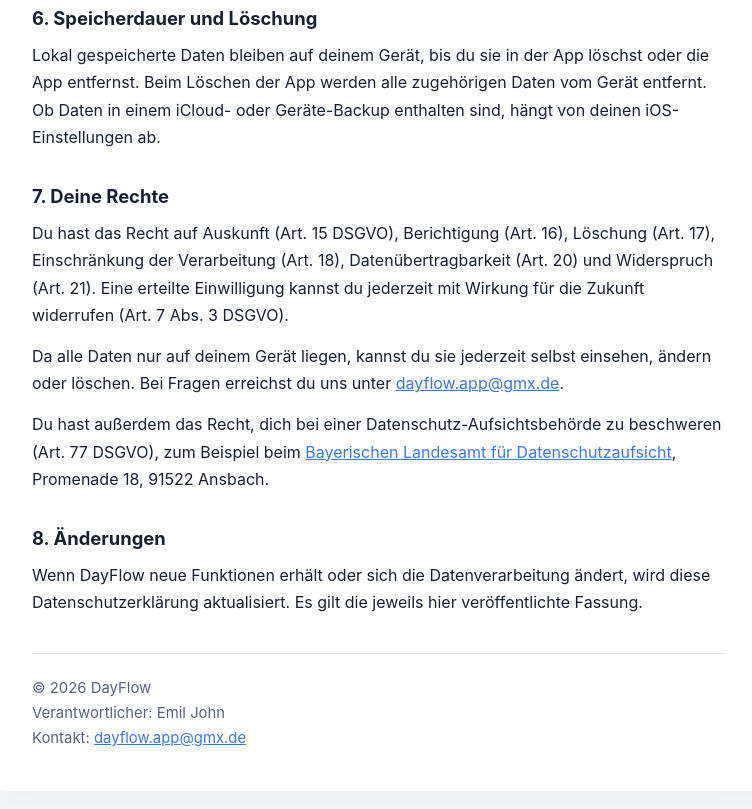
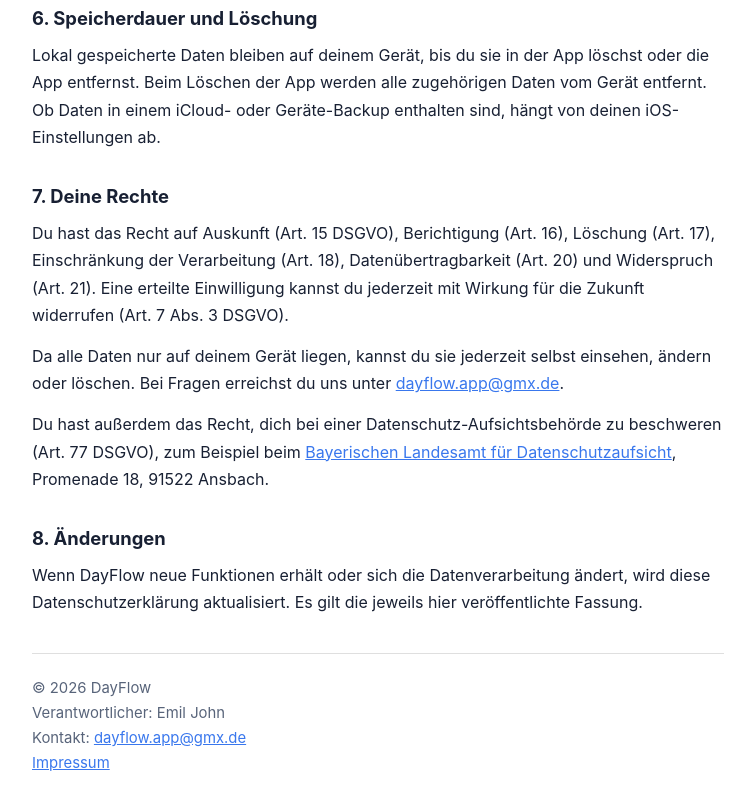
Before and after one commit to emil-john-29/dayflow-datenschutz, a plain HTML site: page index.html in a window 1280 px wide. Shown: the part 2138-2947 px from the top of the page, without its empty margins (262-1014 px from the left). Drawn offline with Linux system fonts and the light colour scheme.

Commit message:
Datenschutzerklärung: Link zum Impressum

```diff
--- a/index.html
+++ b/index.html
@@ -238,7 +238,8 @@
       © 2026 DayFlow<br>
       Verantwortlicher: Emil John<br>
       Kontakt:
-      <a href="mailto:dayflow.app@gmx.de">dayflow.app@gmx.de</a>
+      <a href="mailto:dayflow.app@gmx.de">dayflow.app@gmx.de</a><br>
+      <a href="impressum.html">Impressum</a>
     </footer>
   </main>
 </body>
```
